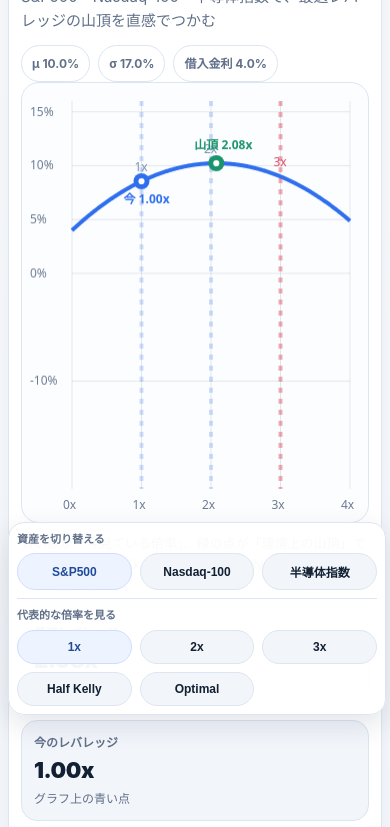
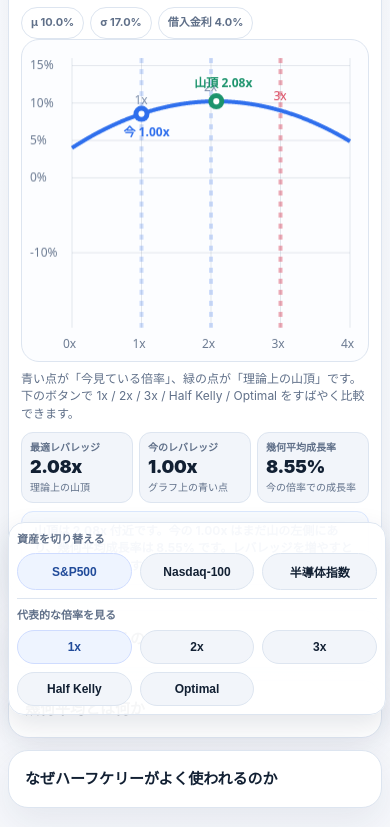
Before and after one commit to usergh1/Kelly-Curve-Explorer, a plain HTML site: page index.html in a window 390 px wide. Shown: the part 121-948 px from the top of the page. Drawn offline with Linux system fonts and the light colour scheme.

Commit message:
Update index.html

```diff
--- a/index.html
+++ b/index.html
@@ -40,14 +40,6 @@
       box-shadow: var(--shadow);
     }
     .hero { padding: 16px; }
-    .eyebrow {
-      font-size: 11px;
-      font-weight: 800;
-      letter-spacing: .08em;
-      text-transform: uppercase;
-      color: var(--blue);
-      margin-bottom: 8px;
-    }
     h1 {
       margin: 0;
       font-size: clamp(28px, 7vw, 44px);
@@ -278,20 +270,57 @@
     @media (max-width: 740px) {
       .wrap { width: calc(100vw - 16px); }
       .hero { padding: 14px; }
+      h1 { font-size: clamp(24px, 8vw, 30px); }
+      .lead { margin-top: 8px; font-size: 13px; line-height: 1.45; }
+      .hero-meta { gap: 6px; margin-top: 10px; }
+      .pill { padding: 6px 9px; font-size: 11px; }
       .asset-tabs { grid-template-columns: repeat(3, minmax(0, 1fr)); }
-      .kpi-grid { grid-template-columns: 1fr; }
+      .kpi-grid {
+        grid-template-columns: repeat(3, minmax(0, 1fr));
+        gap: 6px;
+        margin-top: 10px;
+      }
+      .kpi {
+        border-radius: 12px;
+        padding: 8px;
+      }
+      .kpi .label {
+        font-size: 10px;
+        line-height: 1.25;
+      }
+      .kpi .value {
+        margin-top: 4px;
+        font-size: clamp(14px, 4.8vw, 18px);
+      }
+      .kpi .note {
+        margin-top: 4px;
+        font-size: 10px;
+        line-height: 1.25;
+      }
+      .status {
+        margin-top: 8px;
+        border-radius: 12px;
+        padding: 10px 12px;
+        font-size: 12px;
+        line-height: 1.45;
+        min-height: 0;
+      }
       .chart-panel { padding: 12px; }
+      .chart-caption {
+        margin-top: 8px;
+        font-size: 12px;
+        line-height: 1.45;
+      }
       .jump-chips { grid-template-columns: repeat(3, minmax(0, 1fr)); }
       .footer-dock .dock-group { width: calc(100vw - 12px); border-radius: 16px; padding: 8px; }
       .footer-dock .dock-title { margin-bottom: 5px; }
-      #kellyChart { height: 52vh; min-height: 380px; }
+      #kellyChart { height: 38vh; min-height: 240px; }
     }
   </style>
 </head>
 <body>
   <div class="wrap">
     <section class="hero panel chart-panel">
-      <div class="eyebrow">Kelly Curve Explorer</div>
       <h1>Kelly Curve Explorer</h1>
       <p class="lead">S&amp;P500・Nasdaq-100・半導体指数で、最適レバレッジの山頂を直感でつかむ</p>
 
@@ -381,8 +410,14 @@
     const fmtPct = v => `${(v * 100).toFixed(1)}%`;
     const fmtPct2 = v => `${(v * 100).toFixed(2)}%`;
     const fmtLev = v => `${v.toFixed(2)}x`;
+    const clamp = (value, min, max) => Math.min(max, Math.max(min, value));
     const growth = (L, mu, sigma, rate) => rate + L * (mu - rate) - 0.5 * L * L * sigma * sigma;
-    const optimalLev = (mu, sigma, rate) => Math.max(0, (mu - rate) / (sigma * sigma));
+    const optimalLev = (mu, sigma, rate) => {
+      if (!Number.isFinite(mu) || !Number.isFinite(sigma) || !Number.isFinite(rate) || sigma <= 0) {
+        return 0;
+      }
+      return Math.max(0, (mu - rate) / (sigma * sigma));
+    };
 
     const canvas = el('kellyChart');
     const ctx = canvas.getContext('2d');
@@ -390,6 +425,7 @@
     function resizeCanvas() {
       const ratio = window.devicePixelRatio || 1;
       const rect = canvas.getBoundingClientRect();
+      if (!rect.width || !rect.height) return;
       canvas.width = rect.width * ratio;
       canvas.height = rect.height * ratio;
       ctx.setTransform(ratio, 0, 0, ratio, 0, 0);
@@ -402,7 +438,8 @@
       if (key === 'half') state.lev = opt / 2;
       else if (key === 'optimal') state.lev = opt;
       else state.lev = +key;
-      state.lev = Math.max(0, Math.min(4, state.lev));
+      if (!Number.isFinite(state.lev)) state.lev = 0;
+      state.lev = clamp(state.lev, 0, 4);
       document.querySelectorAll('.jump-chip').forEach(btn => {
         btn.classList.toggle('active', btn.dataset.jump === key);
       });
@@ -411,11 +448,12 @@
 
     function setAsset(key) {
       const a = assets[key];
+      if (!a) return;
       state.asset = key;
       state.mu = a.mu;
       state.sigma = a.sigma;
       state.rate = a.rate;
-      state.lev = Math.min(state.lev, 4);
+      state.lev = clamp(state.lev, 0, 4);
       document.querySelectorAll('.asset-tab').forEach(btn => {
         btn.classList.toggle('active', btn.dataset.asset === key);
       });
@@ -432,35 +470,41 @@
     function buildStatus(current, optimal, currentGrowth) {
       const half = optimal / 2;
       if (current < optimal * 0.8) {
-        return `山頂は ${fmtLev(optimal)} 付近です。今の ${fmtLev(current)} はまだ山の左側にあり、レバレッジを増やすと成長率が上がりやすい位置です。`;
+        return `山頂は ${fmtLev(optimal)} 付近です。今の ${fmtLev(current)} はまだ山の左側にあり、幾何平均成長率は ${fmtPct2(currentGrowth)} です。レバレッジを増やすと成長率が上がりやすい位置です。`;
       }
       if (Math.abs(current - optimal) < 0.15) {
-        return `今の ${fmtLev(current)} は山頂付近です。このあたりで幾何平均成長率が最大になりやすく、理論上はかなり攻めた位置です。`;
+        return `今の ${fmtLev(current)} は山頂付近です。幾何平均成長率は ${fmtPct2(currentGrowth)} で、このあたりが理論上の最大になりやすい位置です。`;
       }
       if (current > optimal) {
-        return `今の ${fmtLev(current)} は山頂 ${fmtLev(optimal)} を越えています。ここからはレバレッジを増やすほど、期待リターンよりボラティリティの悪影響が勝ちやすくなります。`;
+        return `今の ${fmtLev(current)} は山頂 ${fmtLev(optimal)} を越えています。幾何平均成長率は ${fmtPct2(currentGrowth)} で、ここからはレバレッジを増やすほど、期待リターンよりボラティリティの悪影響が勝ちやすくなります。`;
       }
-      return `今の ${fmtLev(current)} はハーフケリー ${fmtLev(half)} と山頂 ${fmtLev(optimal)} の間です。成長率は高めですが、実運用ではこのあたりでも十分に攻めた水準です。`;
+      return `今の ${fmtLev(current)} はハーフケリー ${fmtLev(half)} と山頂 ${fmtLev(optimal)} の間です。幾何平均成長率は ${fmtPct2(currentGrowth)} で、実運用ではこのあたりでも十分に攻めた水準です。`;
     }
 
     function draw() {
       const width = canvas.getBoundingClientRect().width;
       const height = canvas.getBoundingClientRect().height;
+      if (!width || !height) return;
       ctx.clearRect(0, 0, width, height);
 
       const pad = { l: 50, r: 18, t: 18, b: 34 };
       const rect = { x: pad.l, y: pad.t, w: width - pad.l - pad.r, h: height - pad.t - pad.b };
       const maxL = 4;
       const opt = optimalLev(state.mu, state.sigma, state.rate);
+      const optOnChart = clamp(opt, 0, maxL);
+      const currentOnChart = clamp(state.lev, 0, maxL);
       const curve = [];
       for (let i = 0; i <= 400; i++) {
         const L = maxL * i / 400;
         curve.push({ L, g: growth(L, state.mu, state.sigma, state.rate) });
       }
-      const yMin = Math.min(-0.20, ...curve.map(p => p.g), growth(state.lev, state.mu, state.sigma, state.rate) - 0.02);
-      const yMax = Math.max(0.16, ...curve.map(p => p.g), growth(opt, state.mu, state.sigma, state.rate) + 0.02);
-      const xMap = v => rect.x + rect.w * (v / maxL);
-      const yMap = v => rect.y + rect.h * (1 - (v - yMin) / (yMax - yMin));
+      const curG = growth(currentOnChart, state.mu, state.sigma, state.rate);
+      const optG = growth(optOnChart, state.mu, state.sigma, state.rate);
+      const yMin = Math.min(-0.20, ...curve.map(p => p.g), curG - 0.02);
+      const yMax = Math.max(0.16, ...curve.map(p => p.g), optG + 0.02);
+      const ySpan = yMax - yMin || 1;
+      const xMap = v => rect.x + rect.w * (clamp(v, 0, maxL) / maxL);
+      const yMap = v => rect.y + rect.h * (1 - (v - yMin) / ySpan);
 
       ctx.strokeStyle = 'rgba(96,112,137,.16)';
       ctx.lineWidth = 1;
@@ -500,9 +544,6 @@
         ctx.fillText(`${v}x`, xx - 7, Math.max(rect.y + 16, yy - 10));
       });
 
-      const optG = growth(opt, state.mu, state.sigma, state.rate);
-      const curG = growth(state.lev, state.mu, state.sigma, state.rate);
-
       const drawPoint = (x, y, color, radius=7) => {
         ctx.fillStyle = color;
         ctx.beginPath(); ctx.arc(x, y, radius, 0, Math.PI * 2); ctx.fill();
@@ -510,14 +551,26 @@
         ctx.beginPath(); ctx.arc(x, y, radius / 2.6, 0, Math.PI * 2); ctx.fill();
       };
 
-      drawPoint(xMap(opt), yMap(optG), '#1b936c', 8);
-      drawPoint(xMap(state.lev), yMap(curG), '#2f6fed', 8);
+      const pointsOverlap = Math.abs(currentOnChart - optOnChart) < 0.02 && Math.abs(curG - optG) < 0.002;
+      if (pointsOverlap) {
+        const x = xMap(optOnChart);
+        const y = yMap(optG);
+        drawPoint(x, y, '#1b936c', 9);
+        ctx.strokeStyle = '#2f6fed';
+        ctx.lineWidth = 3;
+        ctx.beginPath();
+        ctx.arc(x, y, 12, 0, Math.PI * 2);
+        ctx.stroke();
+      } else {
+        drawPoint(xMap(optOnChart), yMap(optG), '#1b936c', 8);
+        drawPoint(xMap(currentOnChart), yMap(curG), '#2f6fed', 8);
+      }
 
       ctx.fillStyle = '#1b936c';
       ctx.font = '700 12px system-ui, sans-serif';
-      ctx.fillText(`山頂 ${fmtLev(opt)}`, Math.max(rect.x + 6, xMap(opt) - 22), Math.max(rect.y + 14, yMap(optG) - 14));
+      ctx.fillText(`山頂 ${fmtLev(opt)}`, Math.max(rect.x + 6, xMap(optOnChart) - 22), Math.max(rect.y + 14, yMap(optG) - 14));
       ctx.fillStyle = '#2f6fed';
-      ctx.fillText(`今 ${fmtLev(state.lev)}`, Math.max(rect.x + 6, xMap(state.lev) - 18), yMap(curG) + 22);
+      ctx.fillText(`今 ${fmtLev(state.lev)}`, Math.max(rect.x + 6, xMap(currentOnChart) - 18), yMap(curG) + 22);
 
       el('kpiOptimal').textContent = fmtLev(opt);
       el('kpiCurrent').textContent = fmtLev(state.lev);
```
